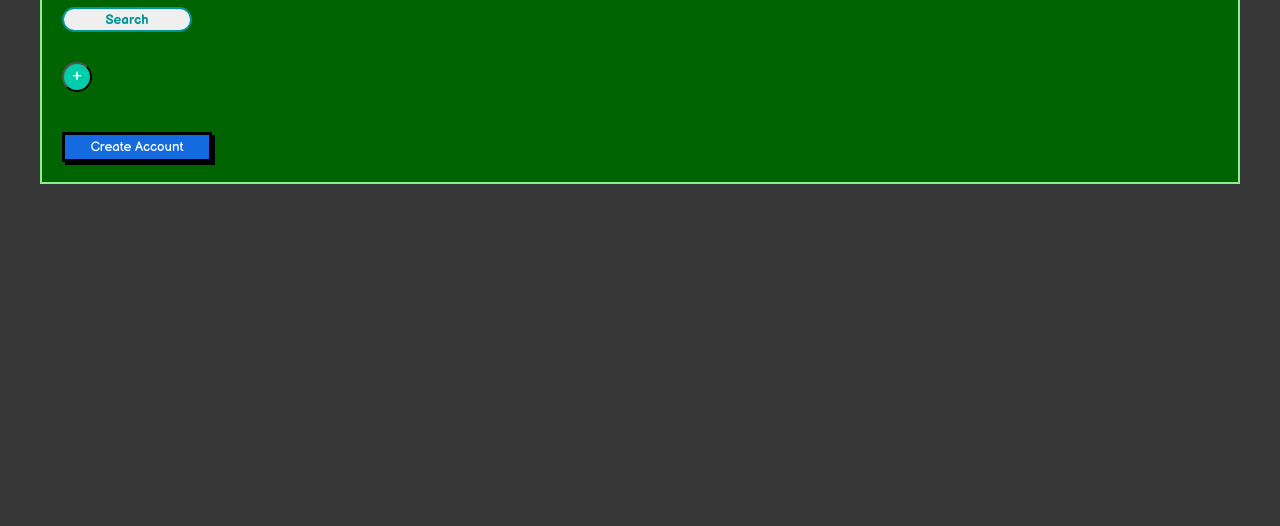
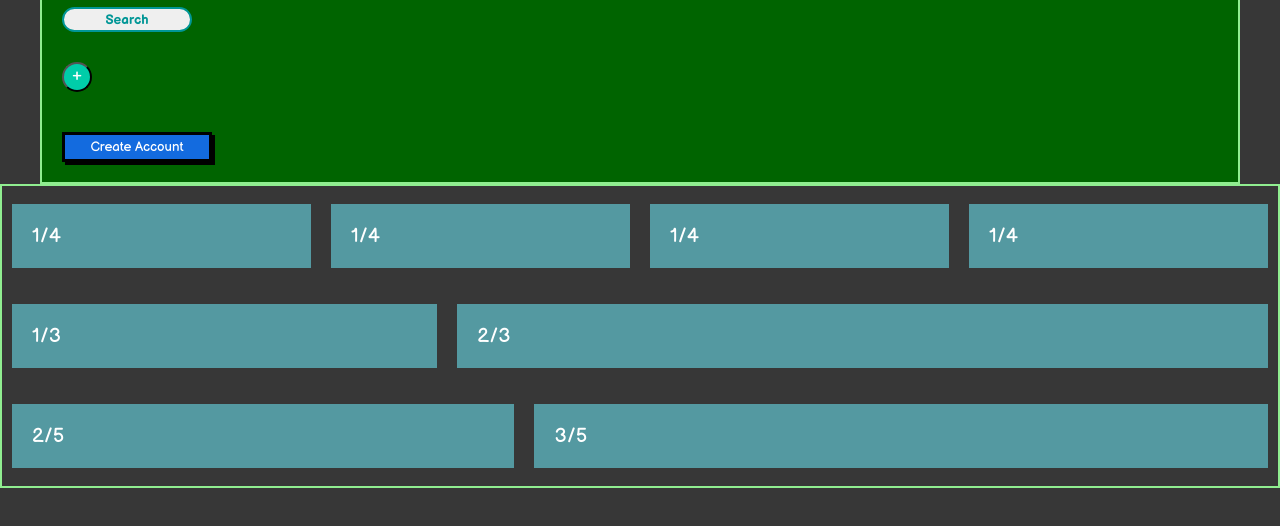
Before and after one commit to CragarDev/Burke_Craig_Assignment_cssLibrary, a plain HTML site: page index.html in a window 1280 px wide. Shown: the part 84-610 px from the top of the page. Drawn offline with Linux system fonts and the light colour scheme.

Commit message:
added flexible columns

```diff
--- a/index.html
+++ b/index.html
@@ -4,12 +4,12 @@
     <meta charset="UTF-8" />
     <meta http-equiv="X-UA-Compatible" content="IE=edge" />
     <meta name="viewport" content="width=device-width, initial-scale=1.0" />
-    <title>ChangeMe</title>
+    <title>Craig Bur8️⃣ CSS Library</title>
     <link rel="stylesheet" href="./style.css" />
   </head>
   <body>
     <div class="container">
-      <div class="buttons">
+      <div class="buttons border">
         <h1>Buttons from the Button Up assignment</h1>
         <div>
           <button class="search m1020">Search</button>
@@ -22,5 +22,21 @@
         </div>
       </div>
     </div>
+    <div class="flexible-columns border">
+      <div class="row">
+        <div class="col">1/4</div>
+        <div class="col">1/4</div>
+        <div class="col">1/4</div>
+        <div class="col">1/4</div>
+      </div>
+      <div class="row">
+        <div class="col">1/3</div>
+        <div class="col-2">2/3</div>
+      </div>
+      <div class="row">
+        <div class="col-2">2/5</div>
+        <div class="col-3">3/5</div>
+      </div>
+    </div>
   </body>
 </html>
--- a/style.css
+++ b/style.css
@@ -32,12 +32,11 @@ h1 {
   margin: 10px 20px;
 }
 
-/* Buttons from the Button Up assignment */
-
-.buttons {
-  /* margin: 40px; */
+.border {
   border: 2px solid lightgreen;
 }
+
+/* Buttons from the Button Up assignment */
 
 .search {
   color: rgb(0, 150, 150);
@@ -70,3 +69,29 @@ h1 {
   height: 30px;
   margin: 20px;
 }
+
+/* flexible columns */
+.row {
+  display: flex;
+  align-items: center;
+  height: 100px;
+}
+
+.col,
+.col-2,
+.col-3 {
+  flex: 1;
+  font-size: 20px;
+  color: white;
+  background-color: rgb(84, 153, 161);
+  padding: 20px;
+  margin: 10px 10px;
+}
+
+.col-2 {
+  flex: 2;
+}
+
+.col-3 {
+  flex: 3;
+}
```
